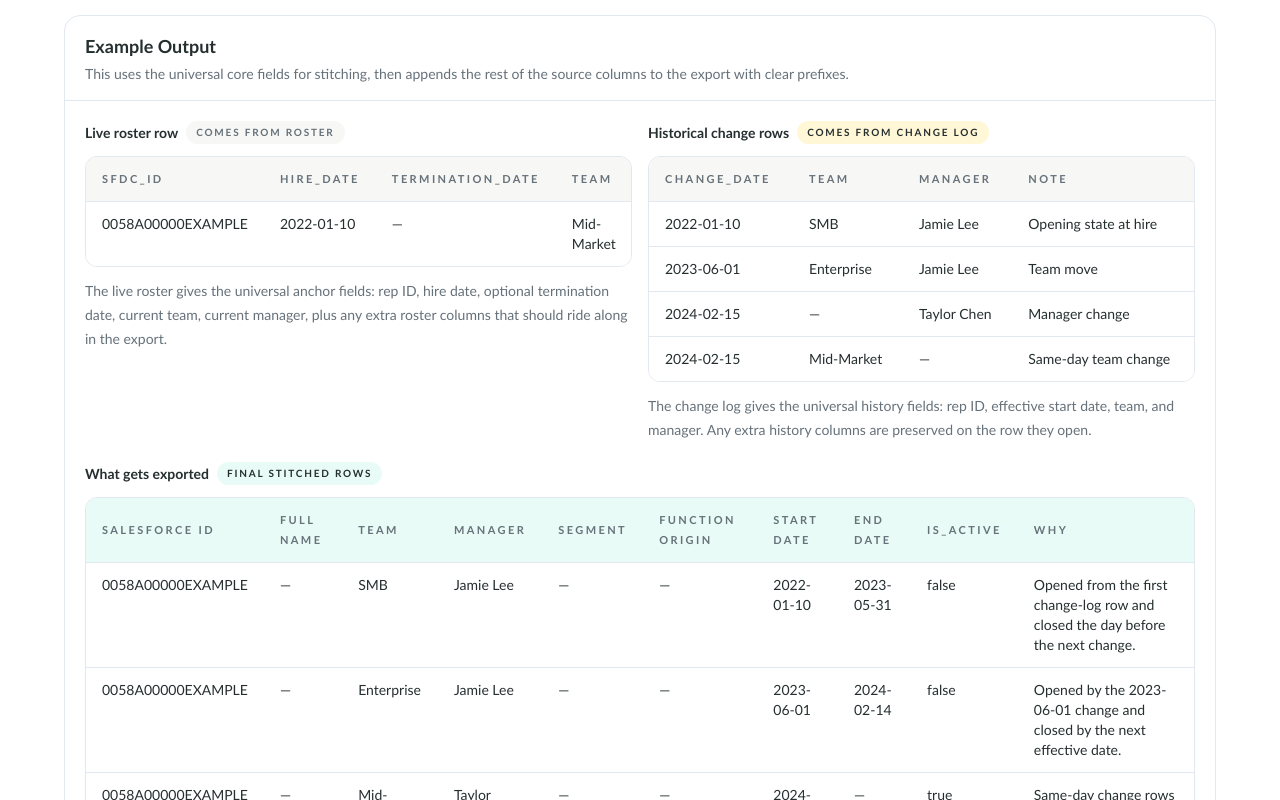
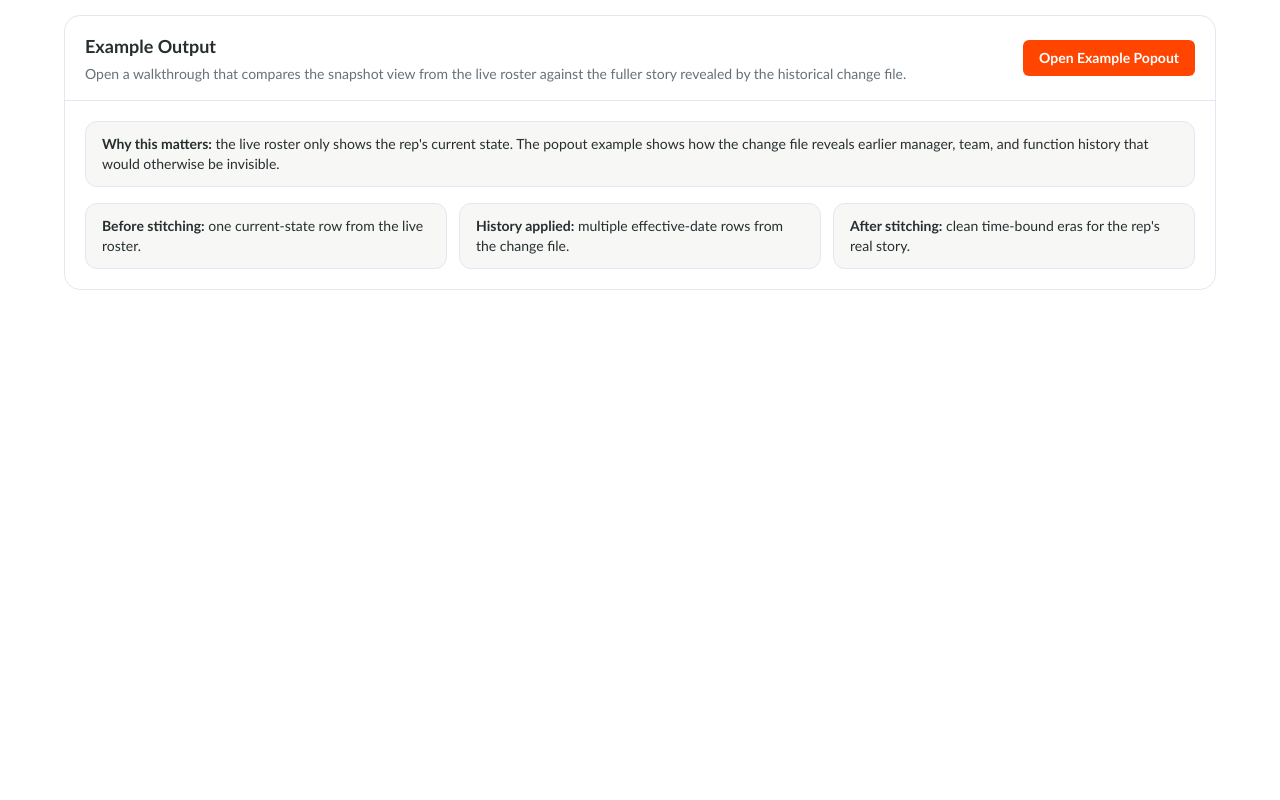
Before and after one commit to mstar-sales-ops/people-analytics-roster, a React (Vite) app: page / in a window 1280 px wide. Shown: the part 1220-2020 px from the top of the page. After the commit the page ends 1534 px from the top, so only its background shows below. Built offline with nearby package versions, Linux system fonts and the light colour scheme.

Commit message:
Add example walkthrough popout

```diff
--- a/src/App.jsx
+++ b/src/App.jsx
@@ -76,42 +76,56 @@ const EMPTY_UPLOAD = {
 const EXAMPLE_RECORD = {
   liveRoster: {
     SFDC_ID: '0058A00000EXAMPLE',
+    Full_Name: 'Avery Morgan',
     Hire_Date: '2022-01-10',
     Termination_Date: '',
     Team: 'Mid-Market',
     Manager: 'Taylor Chen',
+    Segment: 'MM NBS',
+    Function_Origin: 'Direct AM',
   },
   changeLog: [
     {
       Change_Date: '2022-01-10',
       Team: 'SMB',
       Manager: 'Jamie Lee',
+      Segment: 'SMB NA',
+      Function_Origin: 'SDR',
       note: 'Opening state at hire',
     },
     {
       Change_Date: '2023-06-01',
       Team: 'Enterprise',
       Manager: 'Jamie Lee',
-      note: 'Team move',
+      Segment: 'Enterprise',
+      Function_Origin: 'Direct AM',
+      note: 'Team and function move',
     },
     {
       Change_Date: '2024-02-15',
       Team: '',
       Manager: 'Taylor Chen',
+      Segment: '',
+      Function_Origin: '',
       note: 'Manager change',
     },
     {
       Change_Date: '2024-02-15',
       Team: 'Mid-Market',
       Manager: '',
+      Segment: 'MM NBS',
+      Function_Origin: '',
       note: 'Same-day team change',
     },
   ],
   output: [
     {
       'Salesforce ID': '0058A00000EXAMPLE',
+      'Full Name': 'Avery Morgan',
       Team: 'SMB',
       Manager: 'Jamie Lee',
+      Segment: 'SMB NA',
+      'Function Origin': 'SDR',
       'Start Date': '2022-01-10',
       'End Date': '2023-05-31',
       Is_Active: 'false',
@@ -119,17 +133,23 @@ const EXAMPLE_RECORD = {
     },
     {
       'Salesforce ID': '0058A00000EXAMPLE',
+      'Full Name': 'Avery Morgan',
       Team: 'Enterprise',
       Manager: 'Jamie Lee',
+      Segment: 'Enterprise',
+      'Function Origin': 'Direct AM',
       'Start Date': '2023-06-01',
       'End Date': '2024-02-14',
       Is_Active: 'false',
-      why: 'Opened by the 2023-06-01 change and closed by the next effective date.',
+      why: 'The history file shows both a team move and a function change, which the live roster alone cannot show.',
     },
     {
       'Salesforce ID': '0058A00000EXAMPLE',
+      'Full Name': 'Avery Morgan',
       Team: 'Mid-Market',
       Manager: 'Taylor Chen',
+      Segment: 'MM NBS',
+      'Function Origin': 'Direct AM',
       'Start Date': '2024-02-15',
       'End Date': '',
       Is_Active: 'true',
@@ -705,6 +725,113 @@ function ExampleTable({ columns, rows, tone = 'default' }) {
   );
 }
 
+function ExampleStoryModal({ open, onClose }) {
+  if (!open) {
+    return null;
+  }
+
+  return (
+    <div className="fixed inset-0 z-50 flex items-start justify-center overflow-y-auto bg-[rgba(38,47,48,0.55)] px-4 py-8">
+      <div className="w-full max-w-6xl rounded-2xl border border-[color:var(--line)] bg-white shadow-[0_24px_80px_rgba(38,47,48,0.28)]">
+        <div className="sticky top-0 z-10 flex items-center justify-between gap-4 border-b border-[color:var(--line)] bg-white px-5 py-4">
+          <div>
+            <div className="text-[11px] font-semibold uppercase tracking-[0.22em] text-[color:var(--brand)]">
+              Example Walkthrough
+            </div>
+            <h3 className="mt-1 text-xl font-semibold text-[color:var(--ink)]">
+              How the stitched roster shows the true story of one rep
+            </h3>
+          </div>
+          <button
+            className="rounded-md border border-[color:var(--line)] bg-white px-3 py-2 text-sm font-semibold text-[color:var(--ink)] hover:border-[color:var(--brand)] hover:text-[color:var(--brand)]"
+            type="button"
+            onClick={onClose}
+          >
+            Close
+          </button>
+        </div>
+
+        <div className="space-y-6 px-5 py-5">
+          <Notice>
+            <strong>What the live roster says right now:</strong> Avery Morgan is currently in
+            Mid-Market, reporting to Taylor Chen, working as Direct AM. That is useful, but it is
+            only the current snapshot.
+          </Notice>
+
+          <div className="grid gap-6 xl:grid-cols-2">
+            <div className="space-y-3">
+              <div className="flex items-center gap-2">
+                <div className="text-sm font-semibold text-[color:var(--ink)]">Snapshot from the live roster</div>
+                <SourceTag>Comes from roster</SourceTag>
+              </div>
+              <ExampleTable
+                columns={[
+                  'SFDC_ID',
+                  'Full_Name',
+                  'Hire_Date',
+                  'Termination_Date',
+                  'Team',
+                  'Manager',
+                  'Segment',
+                  'Function_Origin',
+                ]}
+                rows={[EXAMPLE_RECORD.liveRoster]}
+              />
+              <div className="text-sm leading-6 text-[color:var(--muted)]">
+                If you only had the live roster, you would assume this rep had always been in
+                Mid-Market under Taylor Chen as a Direct AM. That is not the full story.
+              </div>
+            </div>
+
+            <div className="space-y-3">
+              <div className="flex items-center gap-2">
+                <div className="text-sm font-semibold text-[color:var(--ink)]">Rows from the historical change file</div>
+                <SourceTag tone="history">Comes from change log</SourceTag>
+              </div>
+              <ExampleTable
+                columns={['Change_Date', 'Team', 'Manager', 'Segment', 'Function_Origin', 'note']}
+                rows={EXAMPLE_RECORD.changeLog}
+              />
+              <div className="text-sm leading-6 text-[color:var(--muted)]">
+                These rows reveal the actual path: the rep started in SMB as an SDR, moved into
+                Enterprise and into a Direct AM function, then later changed manager and team on the
+                same day.
+              </div>
+            </div>
+          </div>
+
+          <div className="grid gap-4 lg:grid-cols-3">
+            <Notice>
+              <strong>Manager change:</strong> the history file shows Taylor Chen taking over on
+              2024-02-15.
+            </Notice>
+            <Notice>
+              <strong>Function change:</strong> the rep changed from `SDR` to `Direct AM` on
+              2023-06-01.
+            </Notice>
+            <Notice>
+              <strong>Same-day cleanup:</strong> the 2024-02-15 manager and team updates collapse
+              into one final row instead of creating overlapping eras.
+            </Notice>
+          </div>
+
+          <div className="space-y-3">
+            <div className="flex items-center gap-2">
+              <div className="text-sm font-semibold text-[color:var(--ink)]">Stitched export rows</div>
+              <SourceTag tone="output">Final stitched truth</SourceTag>
+            </div>
+            <ExampleTable columns={[...PREVIEW_COLUMNS, 'why']} rows={EXAMPLE_RECORD.output} tone="output" />
+            <div className="text-sm leading-6 text-[color:var(--muted)]">
+              This is what you actually want in the export: one row per era, with a clean start and
+              end date for each team-manager-function combination.
+            </div>
+          </div>
+        </div>
+      </div>
+    </div>
+  );
+}
+
 export default function App() {
   const [liveUpload, setLiveUpload] = useState(EMPTY_UPLOAD);
   const [changeUpload, setChangeUpload] = useState(EMPTY_UPLOAD);
@@ -716,6 +843,7 @@ export default function App() {
   const [processedRows, setProcessedRows] = useState([]);
   const [stats, setStats] = useState({ reps: 0, changeRows: 0 });
   const [exportColumns, setExportColumns] = useState(PREVIEW_COLUMNS);
+  const [isExampleOpen, setIsExampleOpen] = useState(false);
 
   const liveMissingMappings = useMemo(
     () => getMissingRequiredMappings(mappings.live, LIVE_SCHEMA),
@@ -1063,66 +1191,38 @@ export default function App() {
 
         <Section
           title="Example Output"
-          description="This uses the universal core fields for stitching, then appends the rest of the source columns to the export with clear prefixes."
+          description="Open a walkthrough that compares the snapshot view from the live roster against the fuller story revealed by the historical change file."
+          right={
+            <button
+              className="rounded-md bg-[color:var(--brand)] px-4 py-2 text-sm font-semibold text-white hover:bg-[color:var(--brand-hover)]"
+              type="button"
+              onClick={() => setIsExampleOpen(true)}
+            >
+              Open Example Popout
+            </button>
+          }
         >
-          <div className="space-y-5">
-            <div className="grid gap-4 lg:grid-cols-2">
-              <div className="space-y-3">
-                <div className="flex items-center gap-2">
-                  <div className="text-sm font-semibold text-[color:var(--ink)]">Live roster row</div>
-                  <SourceTag>Comes from roster</SourceTag>
-                </div>
-                <ExampleTable
-                  columns={['SFDC_ID', 'Hire_Date', 'Termination_Date', 'Team', 'Manager']}
-                  rows={[EXAMPLE_RECORD.liveRoster]}
-                />
-                <div className="text-sm leading-6 text-[color:var(--muted)]">
-                  The live roster gives the universal anchor fields: rep ID, hire date, optional
-                  termination date, current team, current manager, plus any extra roster columns
-                  that should ride along in the export.
-                </div>
-              </div>
-
-              <div className="space-y-3">
-                <div className="flex items-center gap-2">
-                  <div className="text-sm font-semibold text-[color:var(--ink)]">Historical change rows</div>
-                  <SourceTag tone="history">Comes from change log</SourceTag>
-                </div>
-                <ExampleTable
-                  columns={['Change_Date', 'Team', 'Manager', 'note']}
-                  rows={EXAMPLE_RECORD.changeLog}
-                />
-                <div className="text-sm leading-6 text-[color:var(--muted)]">
-                  The change log gives the universal history fields: rep ID, effective start date,
-                  team, and manager. Any extra history columns are preserved on the row they open.
-                </div>
-              </div>
-            </div>
-
-            <div className="space-y-3">
-              <div className="flex items-center gap-2">
-                <div className="text-sm font-semibold text-[color:var(--ink)]">What gets exported</div>
-                <SourceTag tone="output">Final stitched rows</SourceTag>
-              </div>
-              <ExampleTable columns={[...PREVIEW_COLUMNS, 'why']} rows={EXAMPLE_RECORD.output} tone="output" />
-            </div>
-
+          <div className="space-y-4">
+            <Notice>
+              <strong>Why this matters:</strong> the live roster only shows the rep&apos;s current
+              state. The popout example shows how the change file reveals earlier manager, team, and
+              function history that would otherwise be invisible.
+            </Notice>
             <div className="grid gap-3 lg:grid-cols-3">
               <Notice>
-                <strong>Universal core:</strong> `SFDC_ID`, start date, team, and manager are the
-                minimal fields that make this type of stitcher work across teams.
+                <strong>Before stitching:</strong> one current-state row from the live roster.
               </Notice>
               <Notice>
-                <strong>Still exported:</strong> everything else from the live roster or history
-                files can be appended as `Live - ...` or `History - ...` columns.
+                <strong>History applied:</strong> multiple effective-date rows from the change file.
               </Notice>
               <Notice>
-                <strong>Preview vs export:</strong> the preview stays focused on the universal
-                stitched columns, while the CSV download includes the additional source fields.
+                <strong>After stitching:</strong> clean time-bound eras for the rep&apos;s real story.
               </Notice>
             </div>
           </div>
         </Section>
+
+        <ExampleStoryModal open={isExampleOpen} onClose={() => setIsExampleOpen(false)} />
       </div>
     </main>
   );
```
